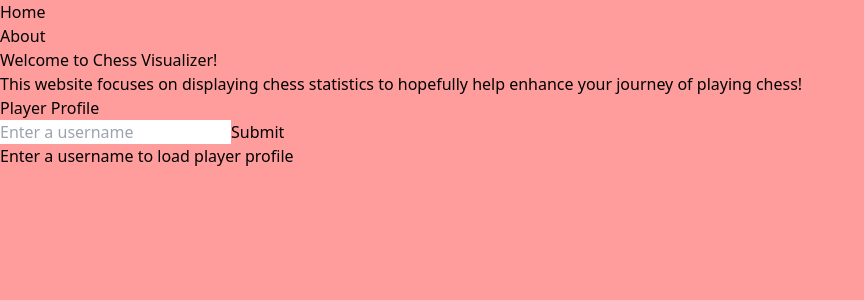
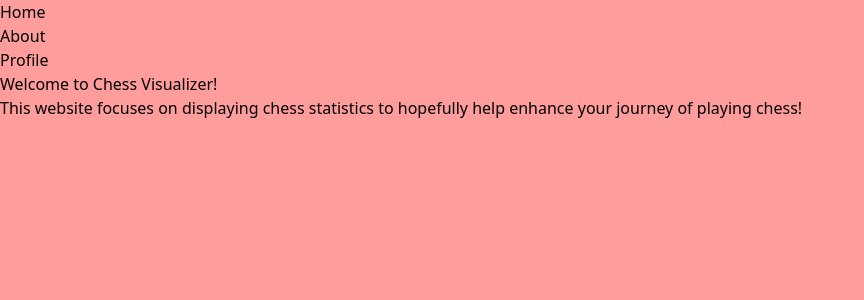
Before and after one commit to dreymoreau/chess-visualizer, a React (Vite) app: page / in a window 1280 px wide. Shown: the top 300 px of the page, without its empty margins (0-864 px from the left). Built offline with nearby package versions, Linux system fonts and the light colour scheme.

Commit message:
moved Profile into its own component and being rendered through the navbar

```diff
--- a/src/App.tsx
+++ b/src/App.tsx
@@ -3,19 +3,22 @@
 import Navbar from './pages/NavBar';
 import HomePage from './pages/HomePage';
 import About from './pages/About';
+import Profile from './pages/Profile';
 
 const App: React.FC = () => {
   const navLinks = [
     { path: '/', component: HomePage, label: 'Home' },
-    { path: '/about', component: About, label: 'About' }
+    { path: '/about', component: About, label: 'About' },
+    { path: '/profile', component: Profile, label: 'Profile' }
   ];
 
   return (
     <Router>
       <Navbar links={navLinks} />
       <Routes>
-      <Route path="/" element={<HomePage />} />
-      <Route path="/about" element={<About />} />
+        <Route path="/" element={<HomePage />} />
+        <Route path="/about" element={<About />} />
+        <Route path="/profile" element={<Profile />} />
       </Routes>
     </Router>
   );
--- a/src/pages/HomePage.tsx
+++ b/src/pages/HomePage.tsx
@@ -1,12 +1,8 @@
-// import Input from "./Input"
-import ChessPlayerProfile from "./ChessPlayerProfile"
-
 export default function HomePage() {
     return (
       <div>
         <h1>Welcome to Chess Visualizer!</h1>
         <h2>This website focuses on displaying chess statistics to hopefully help enhance your journey of playing chess!</h2>
-        <ChessPlayerProfile />
       </div>
     )
   }
--- a/src/pages/ChessPlayerProfile.tsx
+++ b/src/pages/Profile.tsx
@@ -6,7 +6,7 @@
   username: string;
 }
 
-export default function ChessPlayerProfile() {
+export default function Profile() {
   // to output player profile info
   const [playerProfile, setPlayerProfile] = useState<PlayerProfile | null>(null)
   // error handling, for example of user does not exist
@@ -26,7 +26,7 @@
   };
   const handleSubmit = (e: React.FormEvent<HTMLFormElement>) => {
     e.preventDefault();
-    FetchPlayerProfile(inputUsername,setPlayerProfile, setError);
+    FetchPlayerProfile(inputUsername, setPlayerProfile, setError);
   };
 
   return (
```
Also changed, not shown: src/pages/NavBar.tsx (+0 -17 lines).
